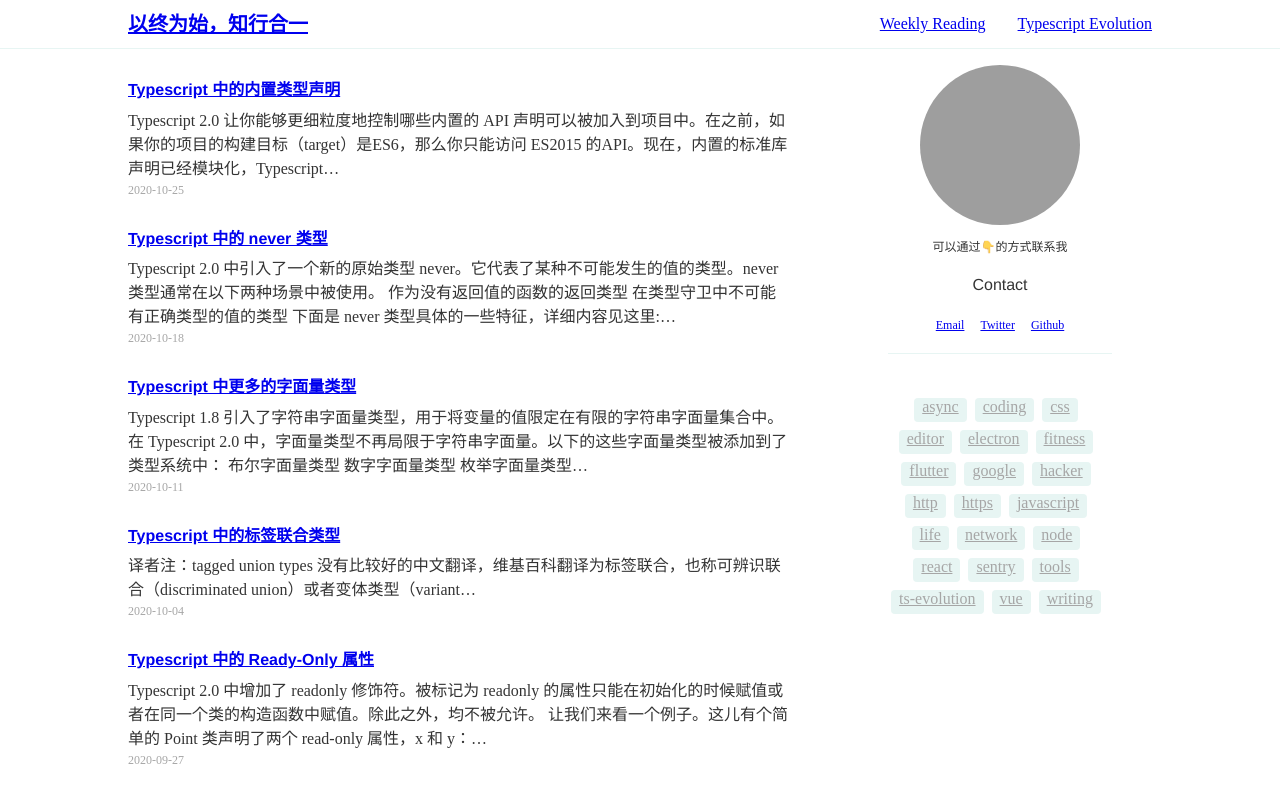
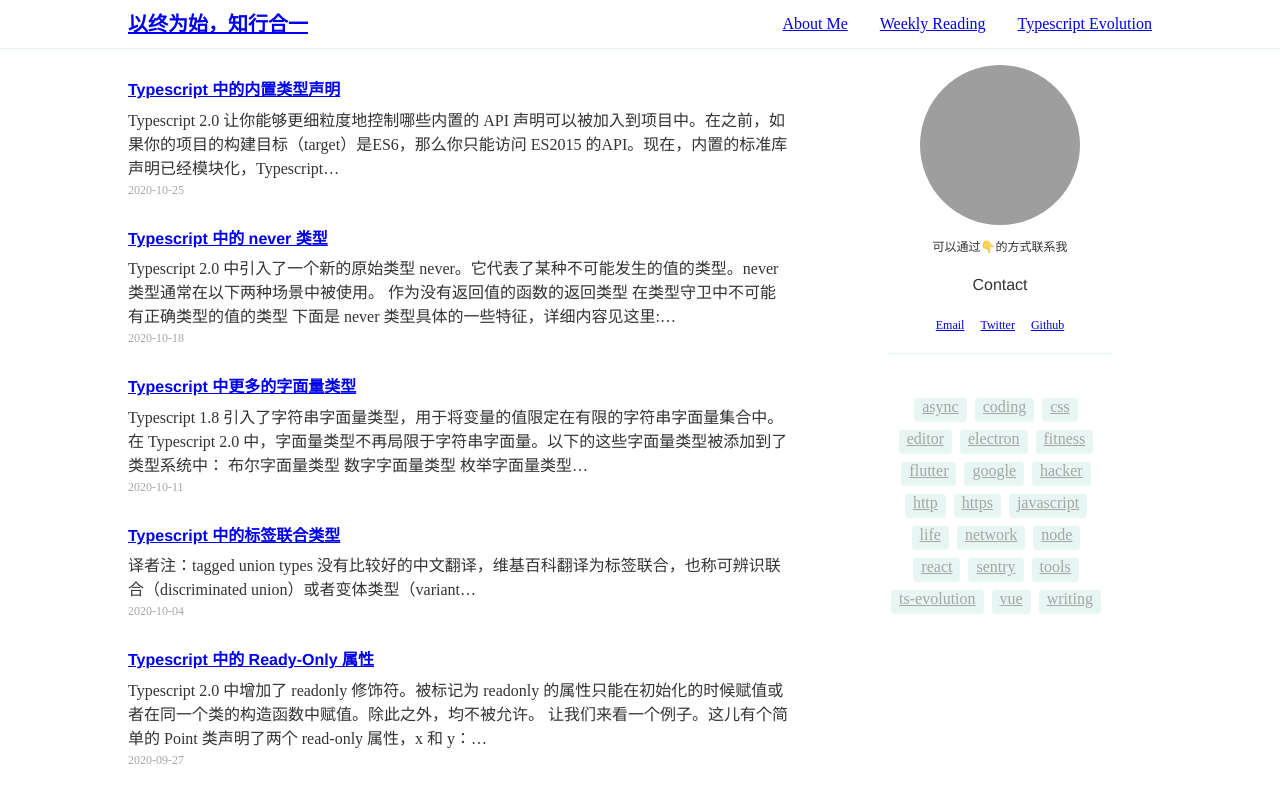
Before and after one commit to hzzheng/blog, a Gatsby site: page / in a window 1280 px wide. Shown: the top 797 px of the page. Built offline with nearby package versions, Linux system fonts and the light colour scheme; Gatsby itself is replaced by a stand-in of ours; some packages are replaced by stand-ins of ours; grey boxes are pictures that could not be loaded; some icons are missing; what typography-theme-fairy-gates would draw is missing.

Commit message:
chore: update

```diff
--- a/src/components/layout.jsx
+++ b/src/components/layout.jsx
@@ -14,6 +14,7 @@ export default ({ children, data }) => (
           以终为始，知行合一
         </Link>
         <div className={cls.links}>
+          <a href="/abount-me">About Me</a>
           <a href="/weekly">Weekly Reading</a>
           <a href="/ts-evolution">Typescript Evolution</a>
         </div>
```
